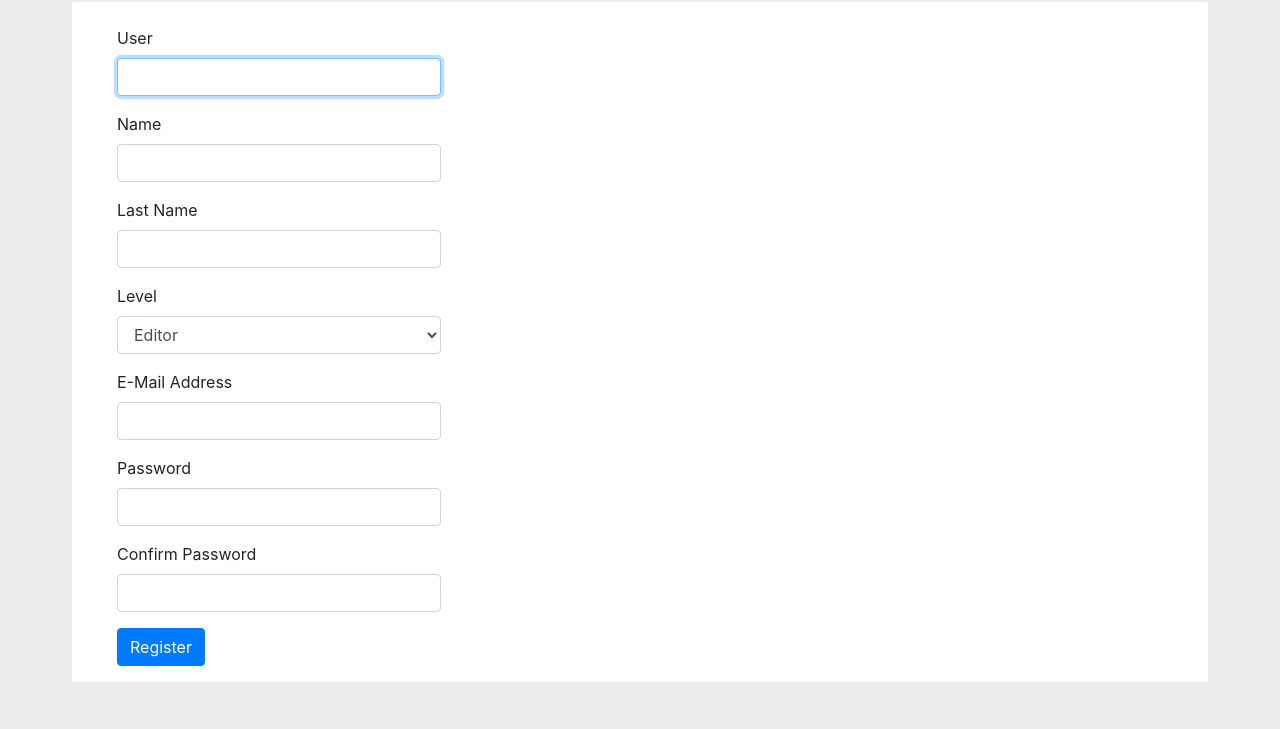
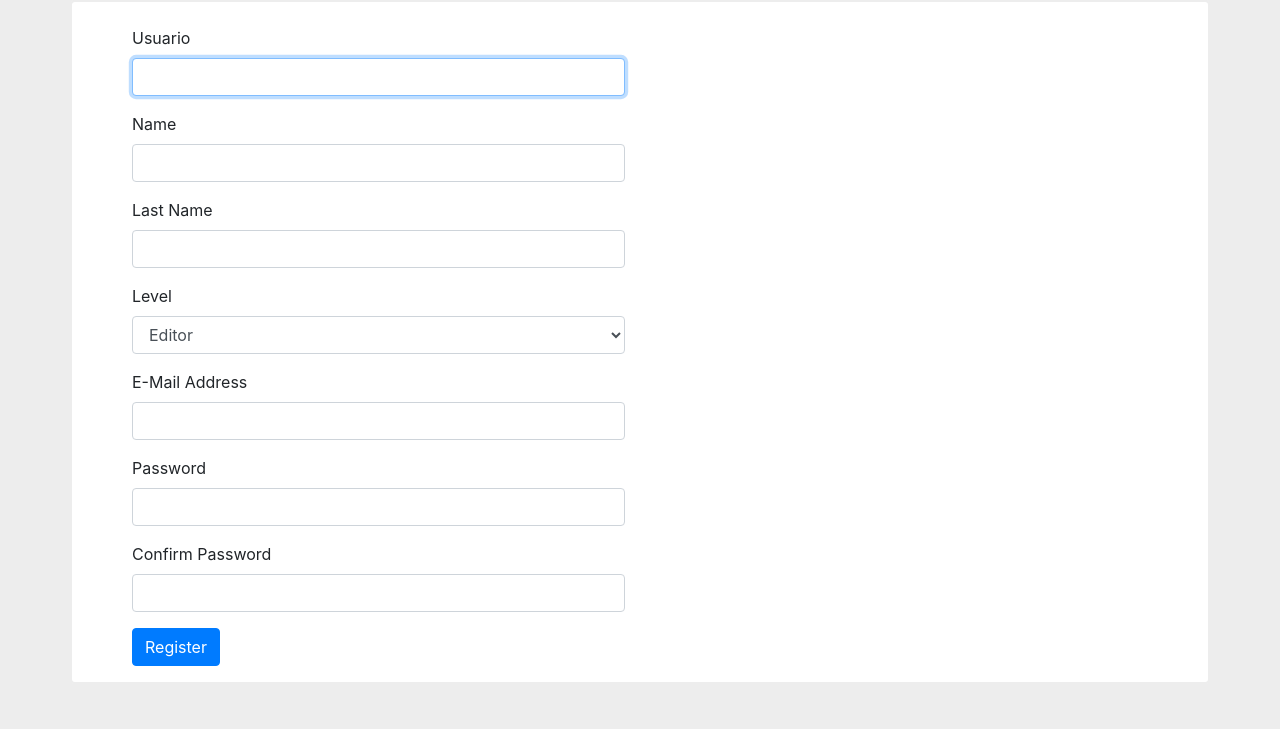
Before and after one commit to JorgeLVM7/IndieSonico, a Laravel app: page /register in a window 1280 px wide. Shown: the part 71-800 px from the top of the page. Run offline with Laravel 8, Linux system fonts and the light colour scheme; data that the repository does not hold is empty; settings files or empty folders that the repository lacks are supplied; some libraries are stand-ins or nearby versions.

Commit message:
act 3
Actualizando vista de usuarios y articulos

```diff
--- a/resources/views/articles/create.blade.php
+++ b/resources/views/articles/create.blade.php
@@ -1,8 +1,7 @@
 @extends('layout')
 
-
 @section('content')
-    <div class="cotainer-fluid">
+    <div class="container-fluid">
         <div class="col-12">
             <div class="row ">
                 <div class="col-12">
@@ -15,6 +14,8 @@
                         </div>
                     </div>
                     <hr>
+                    @include('users.fragment.info')
+
                     @include('articles.fragment.error')
 
                     <div class="row">
--- a/resources/views/articles/index.blade.php
+++ b/resources/views/articles/index.blade.php
@@ -1,5 +1,4 @@
 @extends('layout')
-
 
 @section('content')
   <div class="row">
@@ -43,11 +42,8 @@
                         </div>
                       </td>
                   </tr>
-
-
-                      @endforeach
+              @endforeach
               </tbody>
-
           </table>
           {!! $articles->render() !!}
       </div>
--- a/resources/views/auth/register.blade.php
+++ b/resources/views/auth/register.blade.php
@@ -1,22 +1,21 @@
 @extends('layout')
 
 @section('content')
-<div class="container">
-    <div class="row">
-        <div class="col-md-8 col-md-offset-2">
-            <div class="panel panel-default just">
-                {{--<div class="panel-heading">Register</div>--}}
+<div class="container-fluid">
+    <div class="col-12">
+        <div class="row">
+            <div class="col-12">
+                <div class="row">
 
+                </div>
                 <div class="panel-body">
                     <form class="form-horizontal" method="POST" action="{{ route('register') }}">
                         {{ csrf_field() }}
 
                         <div class="form-group{{ $errors->has('user') ? ' has-error' : '' }}">
-                            <label for="user" class="col-md-4 control-label">User</label>
-
+                            <label for="user" class="col-md-4 control-label">Usuario</label>
                             <div class="col-md-6">
                                 <input id="user" type="text" class="form-control" name="user" value="{{ old('user') }}" required autofocus>
-
                                 @if ($errors->has('user'))
                                     <span class="help-block">
                                         <strong>{{ $errors->first('user') }}</strong>
--- a/resources/views/layout-principal.blade.php
+++ b/resources/views/layout-principal.blade.php
@@ -2,7 +2,6 @@
 <html lang="es">
 <head>
     <meta charset="UTF-8">
-    <meta http-equiv="X-Frame-Options" content="deny">
     <meta name="viewport"
           content="width=device-width, user-scalable=no, initial-scale=1.0, maximum-scale=1.0, minimum-scale=1.0">
     <meta http-equiv="X-UA-Compatible" content="ie=edge">
```
Also changed, not shown: resources/views/articles/show.blade.php (+6 -5 lines), resources/views/users/create.blade.php (+17 -6 lines), resources/views/users/index.blade.php (+12 -15 lines).
